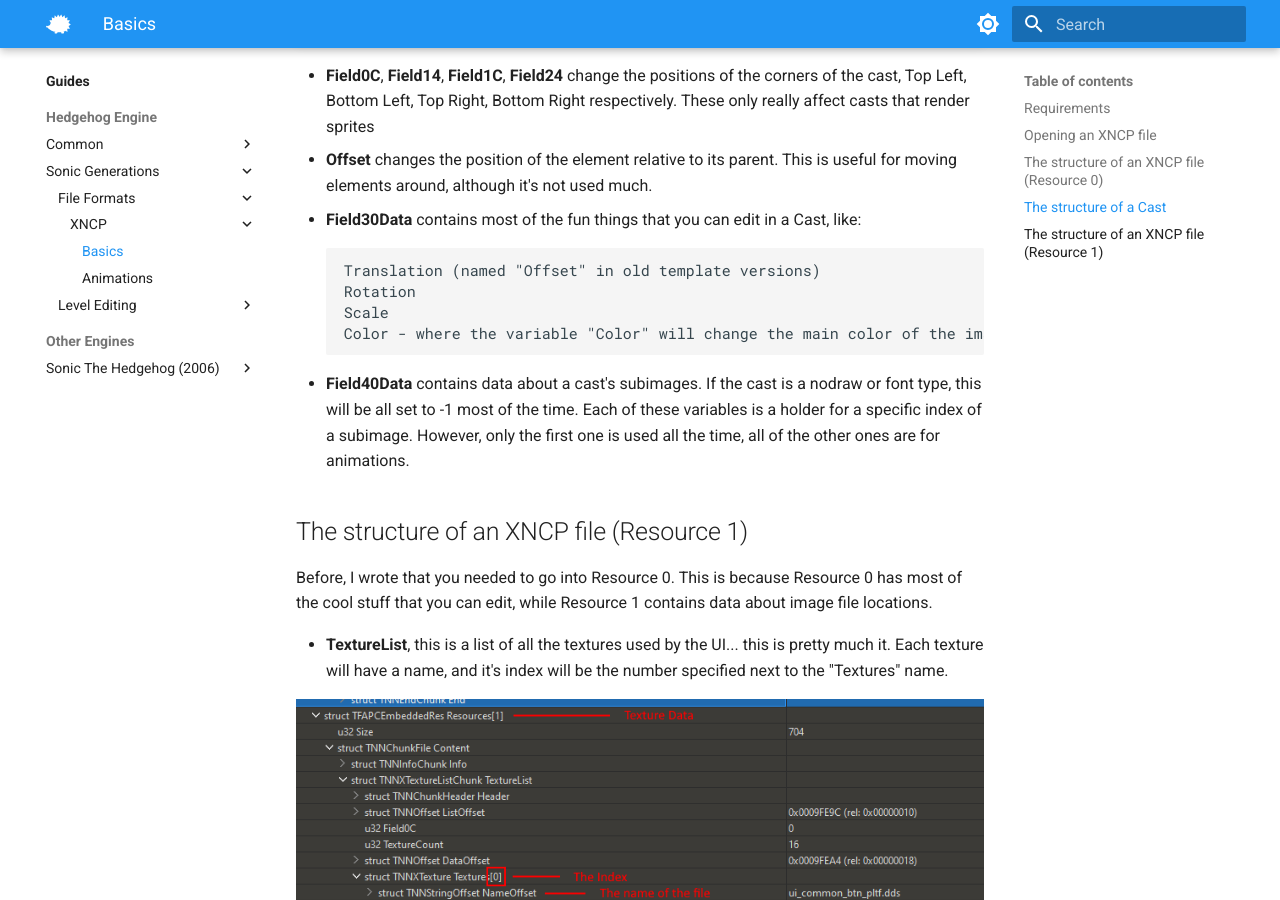
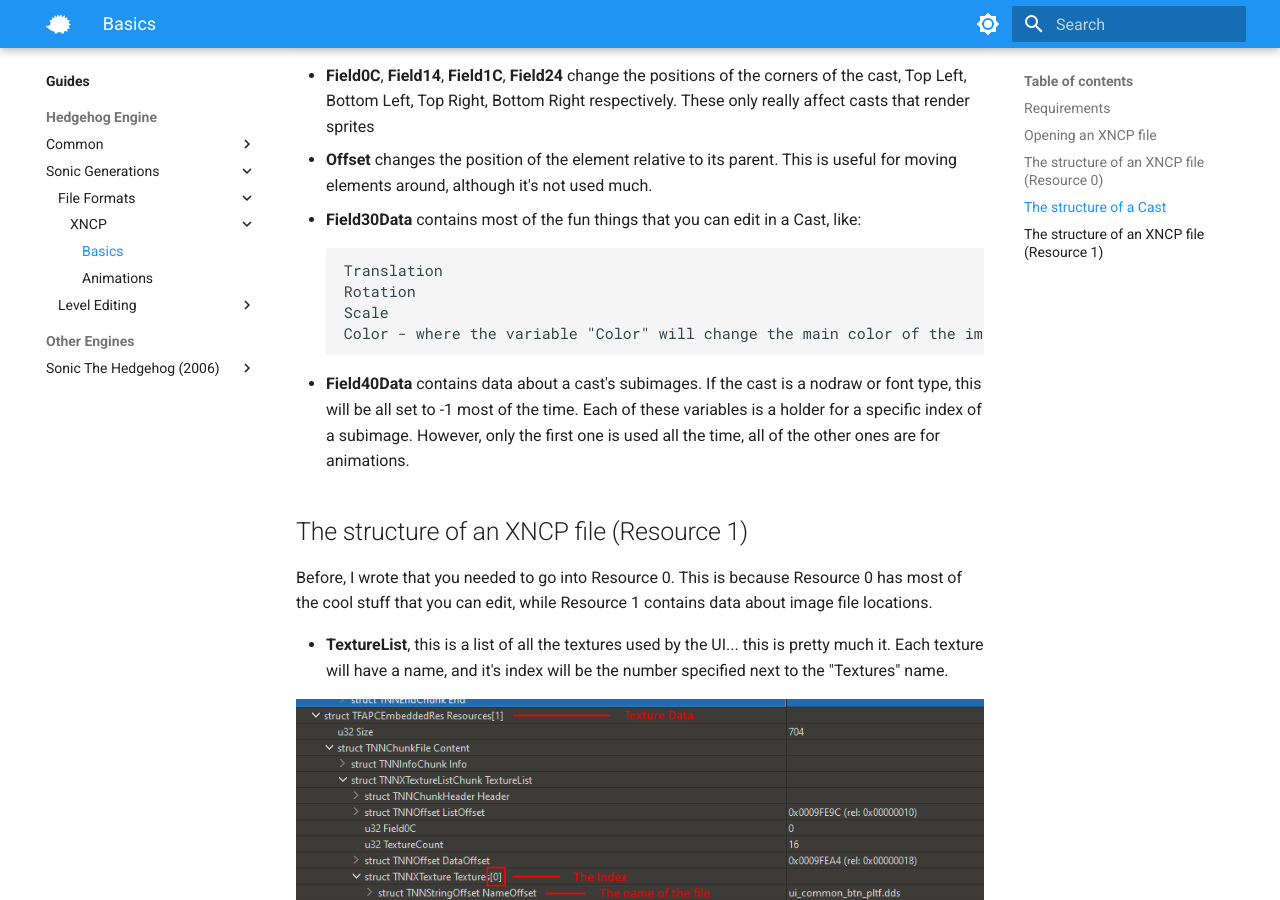
Before and after one commit to HedgeDocs/HedgeDocs.github.io, an MkDocs documentation site: the page built from docs/guides/hedgehog-engine/blueblur/files/xncp/basics.md, in a window 1280 px wide and 900 px high, scrolled down 3677 px. Built offline with MkDocs 1.6.1 and Material for MkDocs 9.7.7, drawn with Linux system fonts in a browser that asks for light colours.

Commit message:
Removed old name for translation

````diff
--- a/docs/guides/hedgehog-engine/blueblur/files/xncp/basics.md
+++ b/docs/guides/hedgehog-engine/blueblur/files/xncp/basics.md
@@ -71,7 +71,7 @@ The Cast has several variables that you can change:
 - **Offset** changes the position of the element relative to its parent. This is useful for moving elements around, although it's not used much.
 - **Field30Data** contains most of the fun things that you can edit in a Cast, like:
 ```
-Translation (named "Offset" in old template versions)
+Translation
 Rotation
 Scale
 Color - where the variable "Color" will change the main color of the image, and GradientTopLeft,BottomLeft,TopRight,BottomRight will change the colors of the corners of the image
````
